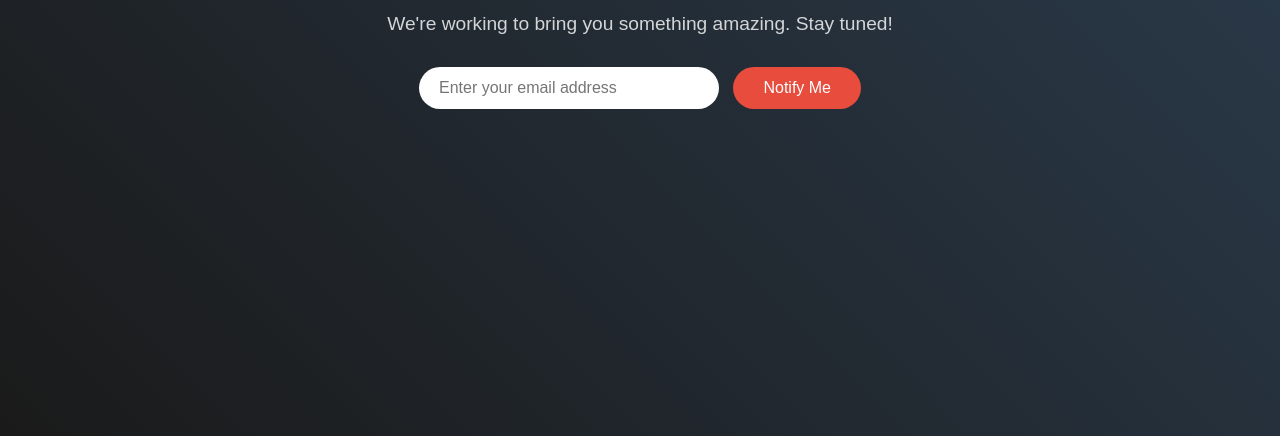
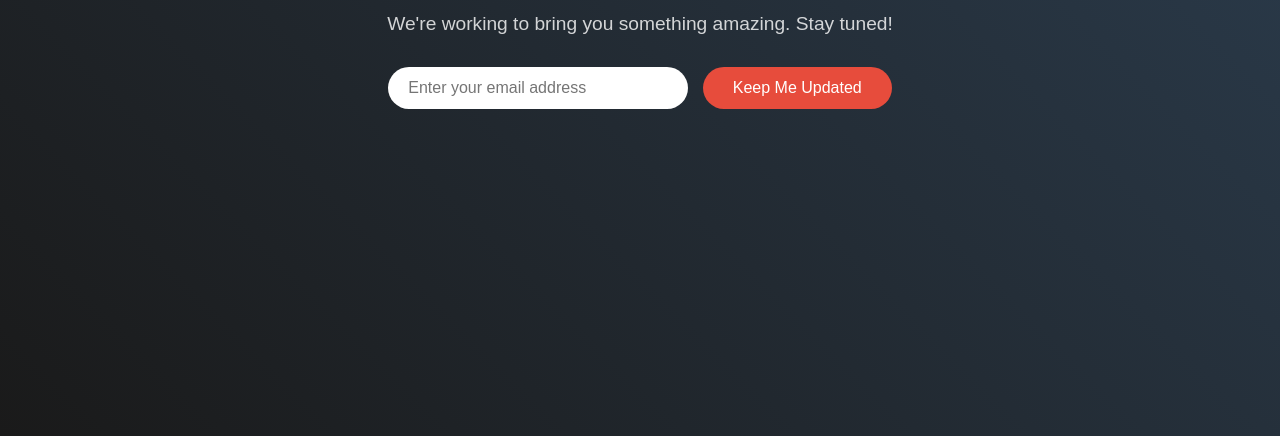
Before and after one commit to futant462/Homier, a website: page Webpage/index.html in a window 1280 px wide. Shown: the part 364-800 px from the top of the page. Drawn offline with Linux system fonts and the light colour scheme.

Commit message:
Update button text to 'Keep Me Updated'

```diff
--- a/Webpage/index.html
+++ b/Webpage/index.html
@@ -114,7 +114,7 @@
 
         <div class="email-signup">
             <input type="email" placeholder="Enter your email address">
-            <button>Notify Me</button>
+            <button>Keep Me Updated</button>
         </div>
     </div>
 </body>
```
